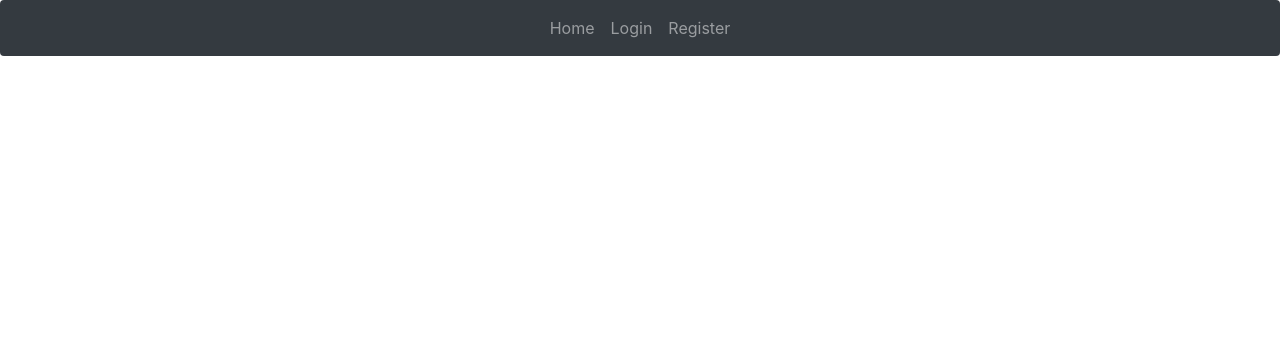
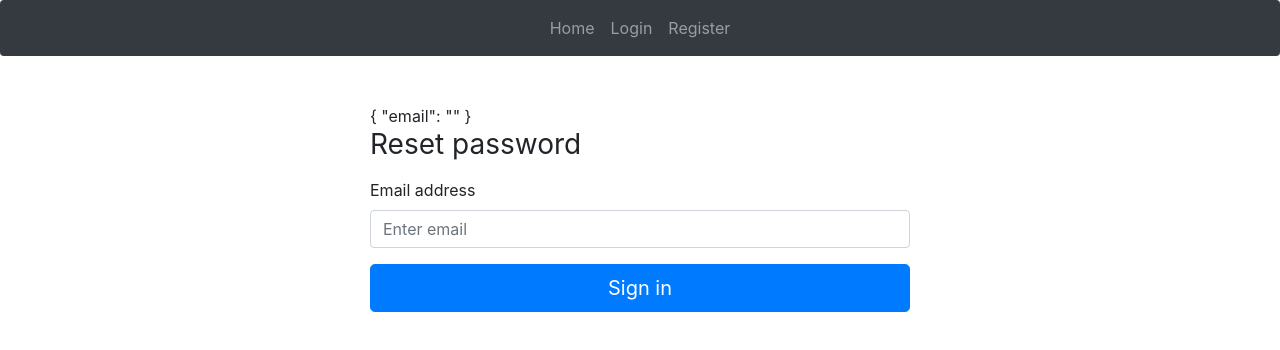
Before and after one commit to chowdharyniraj97/AngularFrontend, an Angular app: page /reset_password in a window 1280 px wide. Before the commit this address led to /. Shown: the top 350 px of the page. Built offline with nearby package versions, Linux system fonts and the light colour scheme.

Commit message:
added reset_password layout

```diff
--- a/src/app/authentication.service.ts
+++ b/src/app/authentication.service.ts
@@ -110,4 +110,10 @@ export class AuthenticationService {
     window.localStorage.removeItem('usertoken')
     this.router.navigateByUrl('/')
   }
+
+  // tslint:disable-next-line:variable-name
+  public reset(user_email){
+    console.log(user_email)
+    return this.http.post('http://0.0.0.0:5000/reset_password', user_email);
+  }
 }
--- /dev/null
+++ b/src/app/reset-password/reset-password.component.html
@@ -0,0 +1,20 @@
+
+<div class="container">
+    <div class="row">
+      <div class="col-md-6 mt-5 mx-auto">
+        <form (submit)="reset()">
+
+          {{user|json}}
+
+          <h1 class="h3 mb-3 font-weight-normal">Reset password</h1>
+          <div class="form-group">
+            <label >Email address</label>
+            <input [(ngModel)]="user.email" class="form-control" name="email"  placeholder="Enter email"
+                   type="email">
+          </div>
+
+          <button type="submit" class="btn btn-lg btn-primary btn-block">Sign in</button>
+        </form>
+      </div>
+    </div>
+  </div>
--- /dev/null
+++ b/src/app/reset-password/reset-password.component.ts
@@ -0,0 +1,32 @@
+import { Component, OnInit } from '@angular/core';
+import {AuthenticationService} from '../authentication.service';
+import {Router} from '@angular/router';
+
+@Component({
+  selector: 'app-reset-password',
+  templateUrl: './reset-password.component.html',
+  styleUrls: ['./reset-password.component.css']
+})
+export class ResetPasswordComponent implements OnInit {
+  // tslint:disable-next-line:variable-name
+
+  constructor(private auth: AuthenticationService, private router: Router) {
+  }
+
+user = {
+    email : ''
+};
+
+  ngOnInit(): void {
+
+  }
+
+  reset() {
+    this.auth.reset(this.user)
+      .subscribe(data => {
+        window.alert('Email has been sent to reset');
+      }, error => {
+        window.alert('illegal email');
+      });
+  }
+}
```
Also changed, not shown: src/app/app.module.ts (+19 -16 lines), src/app/reset-password/reset-password.component.css (added), 1 other file (tests, documents, lock files or other folders).
